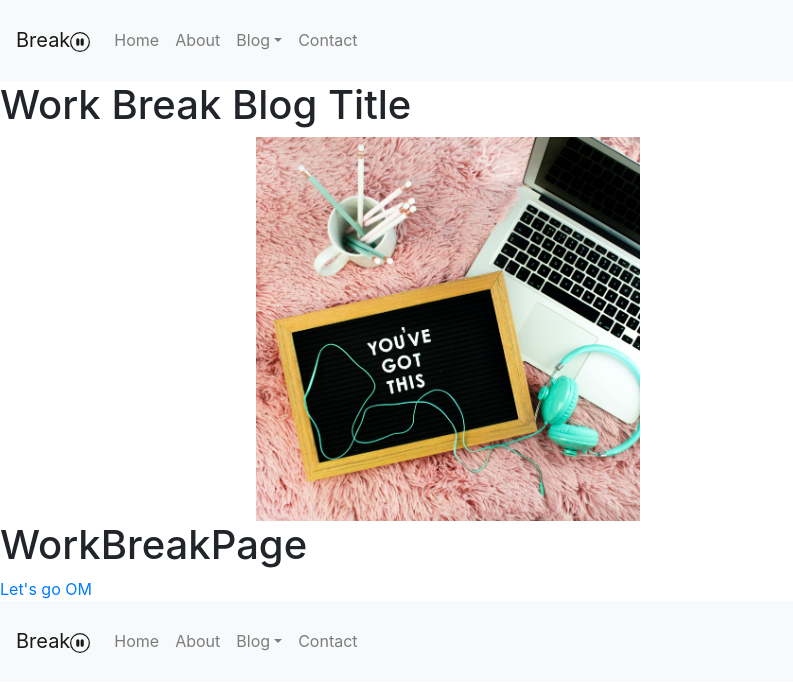
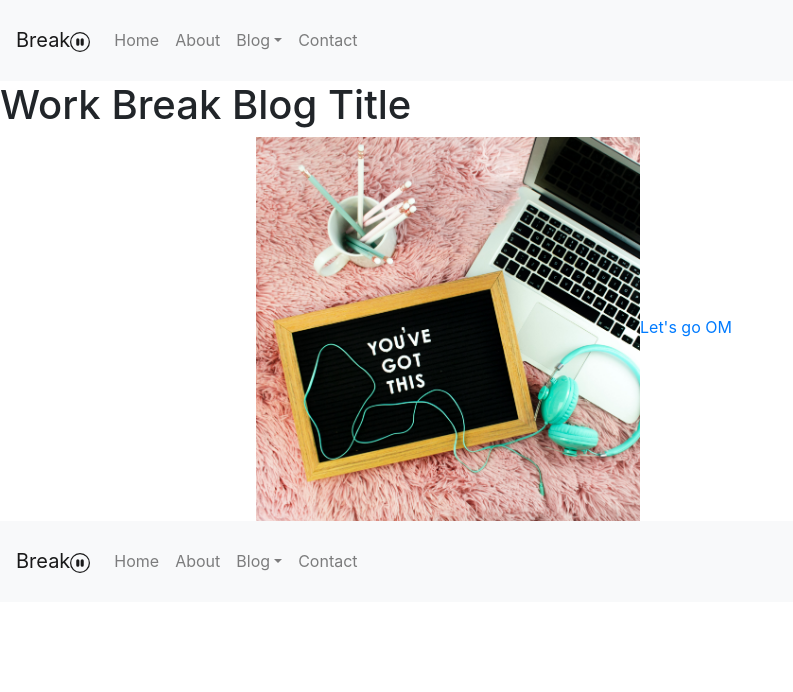
Before and after one commit to arrayinc/react-blog-lindly-lyttle, a React (Create React App) app: page /workbreak in a window 1280 px wide. Shown: the top 692 px of the page, without its empty margins (0-793 px from the left). Built offline with nearby package versions, Linux system fonts and the light colour scheme.

Commit message:
updated push for the day.

```diff
--- a/src/pages/WorkBreakPage.js
+++ b/src/pages/WorkBreakPage.js
@@ -9,7 +9,6 @@ function WorkBreak() {
       <div>
         <h1>Work Break Blog Title</h1>
         <Image src={WorkBreakPhoto} fluid />
-        <h1>WorkBreakPage</h1>
         <Link to="/">Let's go OM</Link>
       </div>
     </>
```
